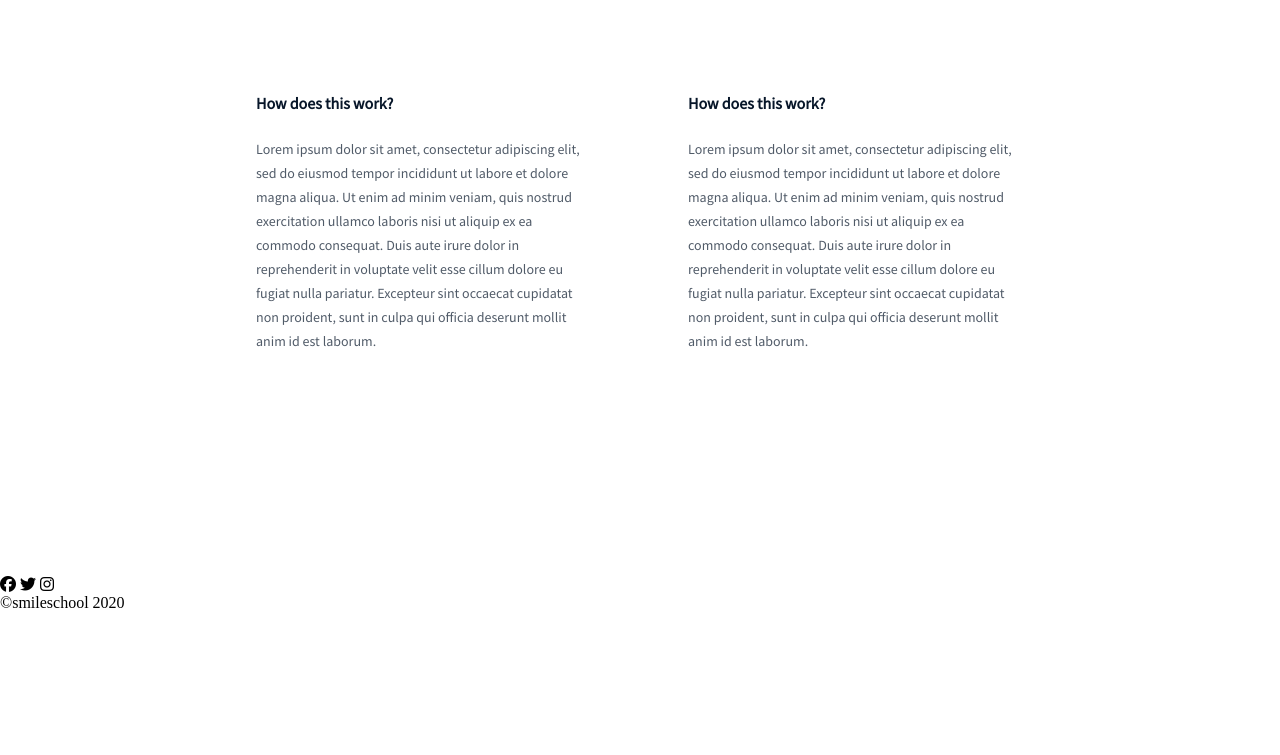
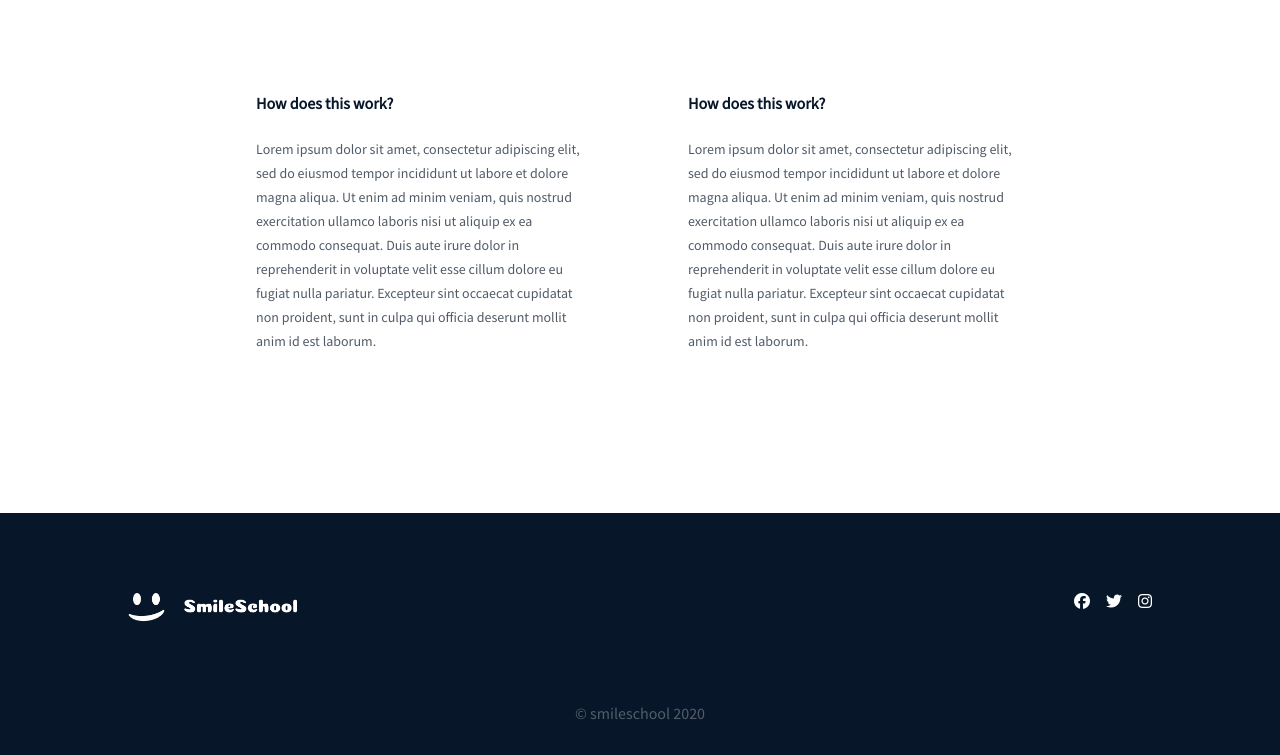
Before and after one commit to Aalphakeem-Adroit/alx_html_css, a plain HTML site: page css_advanced/index.html in a window 1280 px wide. Shown: the part 3274-4029 px from the top of the page. Before the commit the page ends 3886 px from the top, so only its background shows below. Drawn offline with Linux system fonts and the light colour scheme; a web font is replaced by a local one.

Commit message:
Feat: Footer

```diff
--- a/css_advanced/index.html
+++ b/css_advanced/index.html
@@ -3,8 +3,8 @@
 <head>
     <meta charset="UTF-8">
     <meta name="viewport" content="width=device-width, initial-scale=1.0">
-    <script src="https://kit.fontawesome.com/4a2b055604.js" crossorigin="anonymous"></script>
-    <title>Document</title>
+    <link rel="shortcut icon" href="/css_advanced/assets/smile.svg" type="image/x-icon">
+    <title>smileschool</title>
     <link rel="stylesheet" href="styles.css">
 </head>
 <body>
@@ -215,16 +215,18 @@
 
     <footer>
         <section>
-            <div>
+            <div class="footer-items">
                 <img src="./assets/SmileSchoollogo.png" alt="logo">
-                <div>
+                <div class="socials">
                     <i class="fa-brands fa-facebook"></i>
                     <i class="fa-brands fa-twitter"></i>
                     <i class="fa-brands fa-instagram"></i>
                 </div>
             </div>
-            <p>©smileschool 2020</p>
+            <p>© smileschool 2020</p>
         </section>
     </footer>
+
+    <script src="https://kit.fontawesome.com/4a2b055604.js" crossorigin="anonymous"></script>
 </body>
 </html>
--- a/css_advanced/styles.css
+++ b/css_advanced/styles.css
@@ -422,3 +422,45 @@ main .faq {
     color: var(--secondary);
     opacity: .7;
 }
+
+footer {
+    width: 100%;
+    background-color: var(--secondary);
+    padding: 2rem 0;
+    display: flex;
+    justify-content: center;
+}
+
+footer section {
+    width: 80%;
+    display: flex;
+    flex-direction: column;
+    gap: 5rem;
+    justify-content: center;
+    align-items: center;
+}
+
+.footer-items {
+    display: flex;
+    flex-direction: row;
+    justify-content: space-between;
+    width: 100%;
+    color: var(--white);
+    padding-top: 3rem;
+}
+
+.footer-items img {
+    width: 169px;
+}
+
+.socials {
+    display: flex;
+    flex-direction: row;
+    gap: 1rem;
+}
+
+footer p {
+    color: var(--white);
+    font-family: source-sans-pro, sans-serif;
+    opacity: .3;
+}
```
